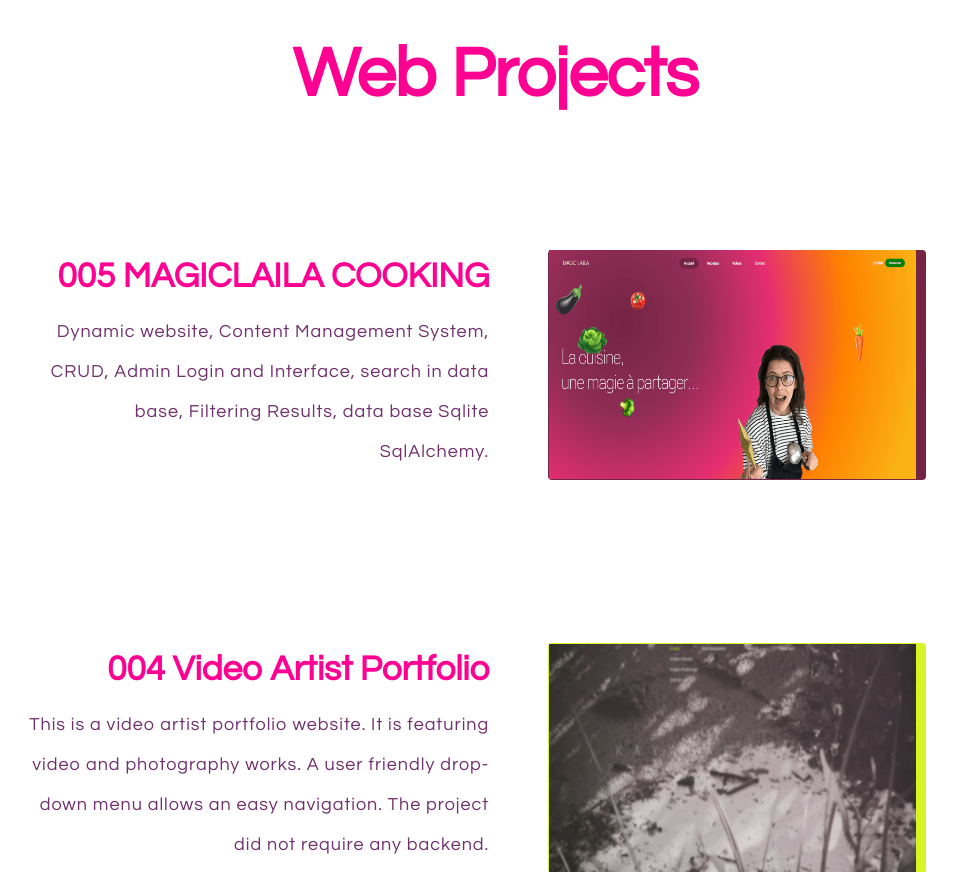
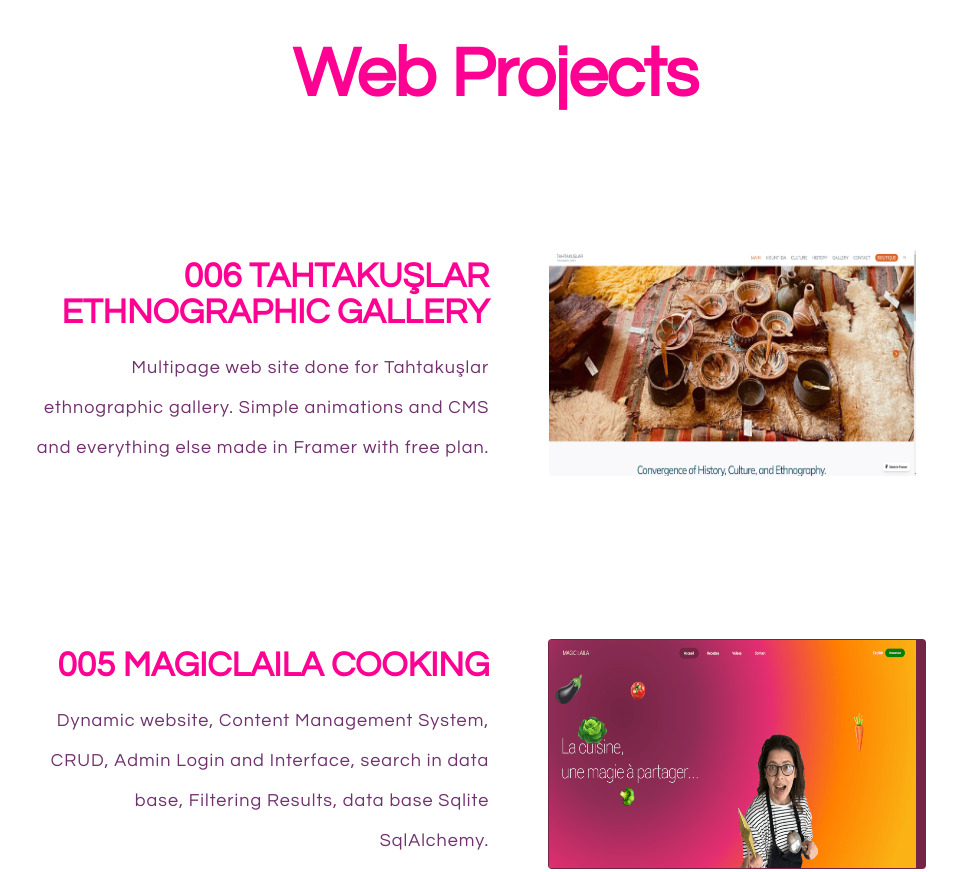
Before and after one commit to akarsuu/akarsuudev, a Flask app: page / in a window 1280 px wide. Shown: the part 575-1447 px from the top of the page, without its empty margins (145-1102 px from the left). Run offline with Flask 3, Linux system fonts and the light colour scheme; some libraries are stand-ins or nearby versions; some web fonts are replaced.

Commit message:
Add files via upload
branch confusion on local machine

```diff
--- a/templates/index.html
+++ b/templates/index.html
@@ -127,8 +127,42 @@
                    </div>
 
 
-                                        <div id="web5Container" class="webContainer">
+                                        <div id="web6Container" class="webContainer">
 
+                                            <div id="web6Left" class="webLeft">
+
+                                                <div id="web6Title" class="webTitle">
+                                                    <h4>
+                                                    006 TAHTAKUŞLAR ETHNOGRAPHIC GALLERY
+                                                    </h4>
+                                                </div>
+
+                                                <br>
+
+                                                <div id="web5Desc" class="webDesc">
+                                                    <h5>
+                                                        Multipage web site done for Tahtakuşlar ethnographic gallery. Simple animations and CMS and everything else made in Framer with free plan.
+
+                                                    </h5>
+                                                </div>
+
+                                            </div>
+
+                                            <div id="web6Right" class="webRight">
+                                                <div id="web6ImageContainer" class="webImageContainer">
+                                                    <a href="https://comprehensive-steps-302025.framer.app/en" target="_blank" id="kuslarLink">
+
+                                                        <img class="webImages" id="web4" src="/static/images/tahta_kuslar_ethnographic_gallery.png" loading="lazy"  alt="Tahtakuslar Gallery site Cover">
+
+
+                                                    </a>
+                                                </div>
+                                            </div>
+
+
+					</div>
+
+					<div id="web5Container" class="webContainer">
 
                                     <div id="web5Left" class="webLeft">
 
```
